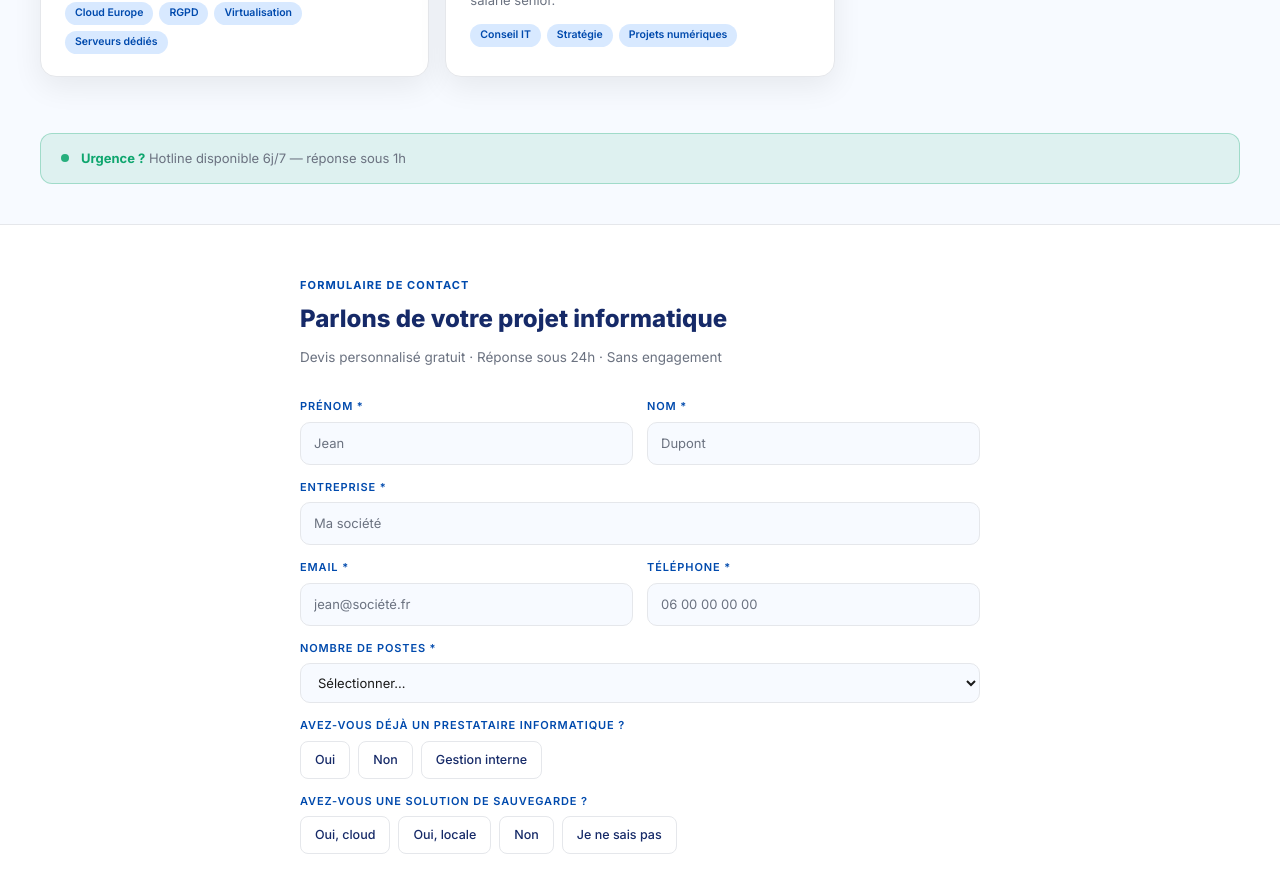
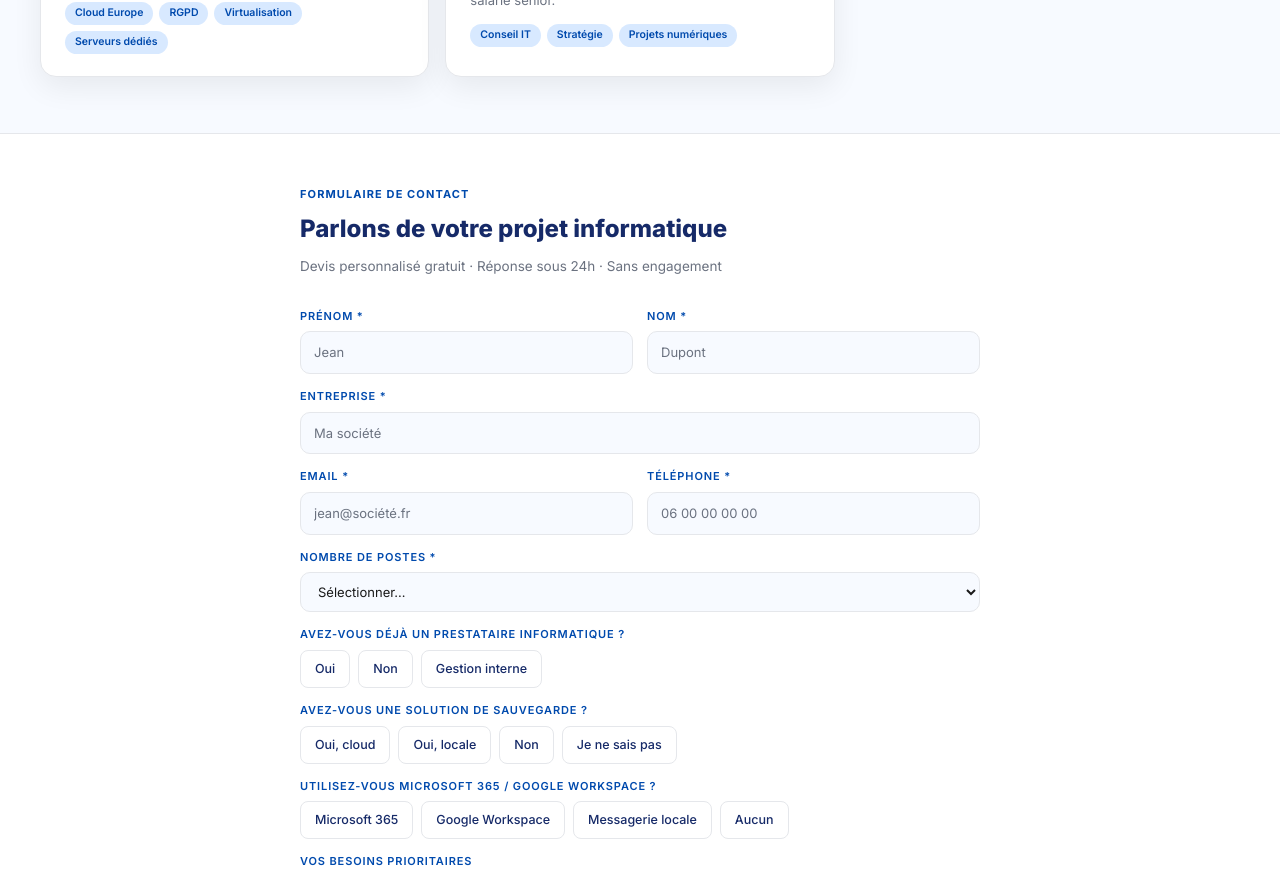
Before and after one commit to ldsinformatik/lds-informatik, a Next.js app: page /infogerance in a window 1280 px wide. Shown: the part 1400-2269 px from the top of the page. Built offline with nearby package versions, Linux system fonts and the light colour scheme; no server answers; the database is empty.

Commit message:
Update page.tsx

```diff
--- a/app/(public)/infogerance/page.tsx
+++ b/app/(public)/infogerance/page.tsx
@@ -336,11 +336,6 @@ export default function InfogerancePage() {
         </div>
       </div>
 
-      {/* Urgence */}
-      <div className="urg-box">
-        <div className="urg-dot" />
-        <div className="urg-t"><strong>Urgence ?</strong> Hotline disponible 6j/7 — réponse sous 1h</div>
-      </div>
 
       {/* ═══════════════════════════════
           FORMULAIRE
```
